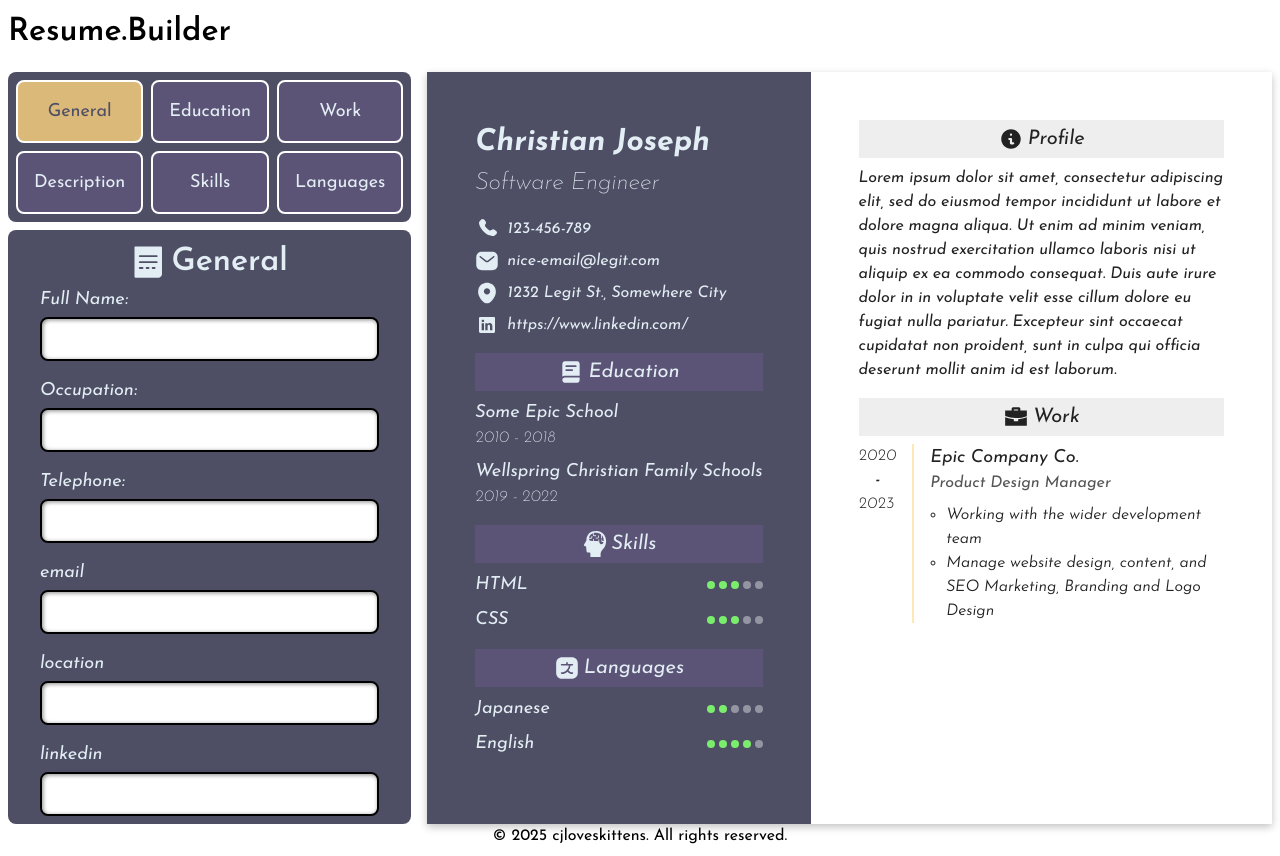
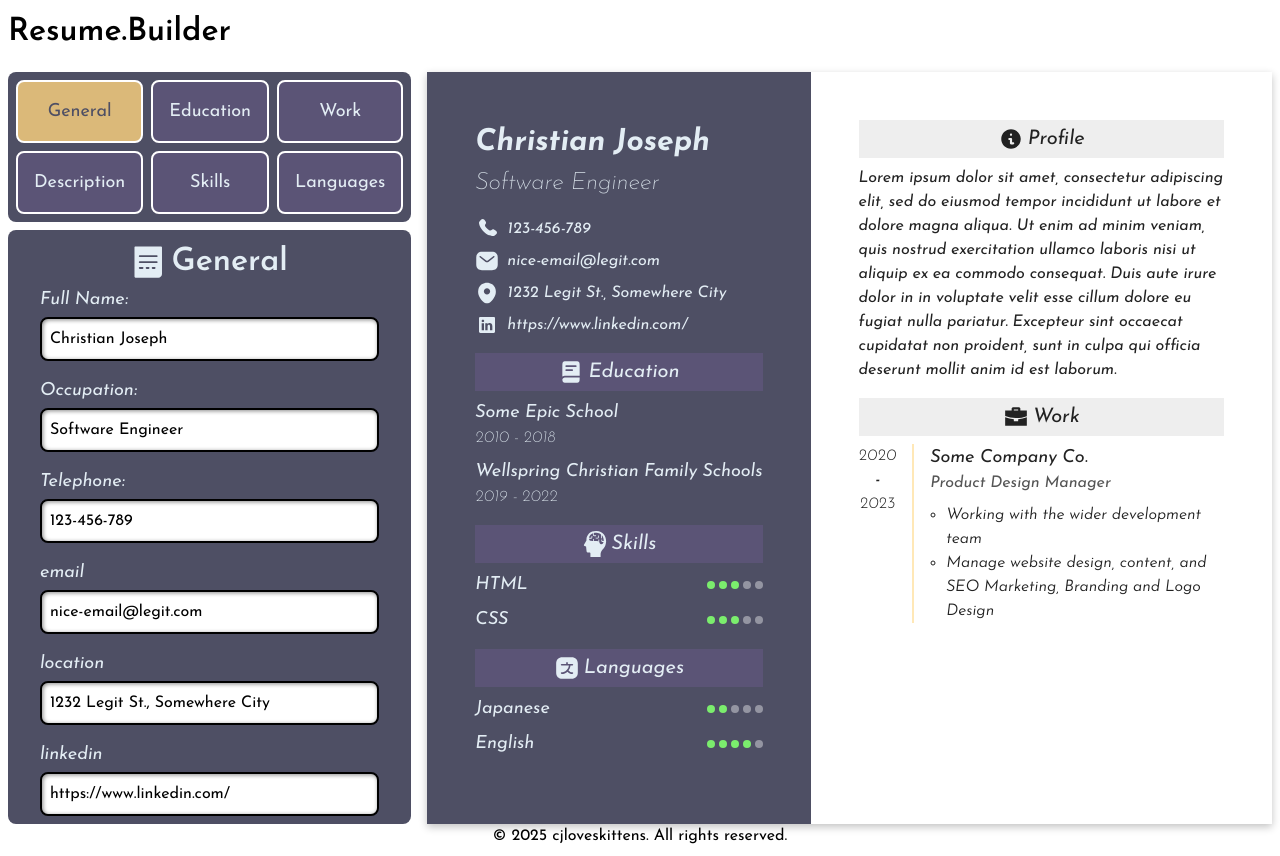
Before and after one commit to cjxo/resume-builder-client, a React (Vite) app: page / in a window 1280 px wide. Built offline with nearby package versions, Linux system fonts and the light colour scheme.

Commit message:
UI input mapping to rendering working

```diff
--- a/src/App.jsx
+++ b/src/App.jsx
@@ -1,4 +1,5 @@
 //import { Outlet } from "react-router-dom";
+import { useState } from "react";
 
 import TopBar from "./components/TopBar";
 import BottomBar from "./components/BottomBar";
@@ -6,12 +7,82 @@ import ResumeInput from "./components/ResumeInput";
 import ResumeDisplay from "./components/ResumeDisplay";
 
 const App = () => {
+  // we should probably do useContext/Providers here!
+  const [general, setGeneral] = useState({
+    fullName: "Christian Joseph",
+    occupation: "Software Engineer",
+    telephone: "123-456-789",
+    email: "nice-email@legit.com",
+    location: "1232 Legit St., Somewhere City",
+    linkedin: "https://www.linkedin.com/",
+  });
+  const [skills, setSkills] = useState([
+    { id: 1, name: "HTML", level: 3, },
+    { id: 2, name: "CSS", level: 3, },
+  ]);
+
+  const [languages, setLanguages] = useState([
+    { id: 1, name: "Japanese", level: 2, },
+    { id: 2, name: "English", level: 4, },
+  ]);
+
+  const [schools, setSchools] = useState([
+    {
+      id: 1,
+      name: "Some Epic School",
+      from: 2010,
+      to: 2018
+    },
+    {
+      id: 2,
+      name: "Wellspring Christian Family Schools",
+      from: 2019,
+      to: 2022,
+    },
+  ]);
+
+  const [works, setWorks] = useState([
+    {
+      id: 1,
+      name: "Some Company Co.",
+      from: 2020,
+      to: 2023,
+      position: "Product Design Manager",
+      achievements: [
+        "Working with the wider development team",
+        "Manage website design, content, and SEO Marketing, Branding and Logo Design",
+      ],
+    },
+  ]);
+
+  const [description, setDescription] = useState("Lorem ipsum dolor sit amet, consectetur adipiscing elit, sed do eiusmod tempor incididunt ut labore et dolore magna aliqua. Ut enim ad minim veniam, quis nostrud exercitation ullamco laboris nisi ut aliquip ex ea commodo consequat. Duis aute irure dolor in in voluptate velit esse cillum dolore eu fugiat nulla pariatur. Excepteur sint occaecat cupidatat non proident, sunt in culpa qui officia deserunt mollit anim id est laborum.");
+
   return (
     <>
       <TopBar />
       <main className="main-content">
-        <ResumeInput />
-        <ResumeDisplay />
+        <ResumeInput
+          general={general}
+          setGeneral={setGeneral}
+          skills={skills}
+          setSkills={setSkills}
+          languages={languages}
+          setLanguages={setLanguages}
+          schools={schools}
+          setSchools={setSchools}
+          works={works}
+          setWorks={setWorks}
+          description={description}
+          setDescription={setDescription}
+        />
+        <ResumeDisplay
+          general={general}
+          skills={skills}
+          languages={languages}
+          schools={schools}
+          works={works}
+          description={description}
+        />
       </main>
       <BottomBar />
     </>
--- a/src/components/ResumeDisplay.jsx
+++ b/src/components/ResumeDisplay.jsx
@@ -1,12 +1,12 @@
 import styles from "../styles/component.module.css";
 import LevelCircles from "./LevelCircles";
 
-const GeneralDisplay = () => {
+const GeneralDisplay = ({ general }) => {
   return (
     <div className={styles.generalDisplay}>
       <div>
-        <h2 className={styles.name}>Christian Joseph</h2>
-        <h2 className={styles.occupation}>Software Engineer</h2>
+        <h2 className={styles.name}>{general.fullName}</h2>
+        <h2 className={styles.occupation}>{general.occupation}</h2>
       </div>
 
       <ul>
@@ -15,7 +15,7 @@ const GeneralDisplay = () => {
             src="./svgrepo/phone-svgrepo-com.svg"
             alt="Telephone Number"
           />
-          <p>123-456-789</p>
+          <p>{general.telephone}</p>
         </li>
 
         <li>
@@ -23,7 +23,7 @@ const GeneralDisplay = () => {
             src="./svgrepo/email-svgrepo-com.svg"
             alt="Email"
           />
-          <p>nice-email@legit.com</p>
+          <p>{general.email}</p>
         </li>
 
         <li>
@@ -31,7 +31,7 @@ const GeneralDisplay = () => {
             src="./svgrepo/location-svgrepo-com.svg"
             alt="Location"
           />
-          <p>1232 Legit St., Somewhere City</p>
+          <p>{general.location}</p>
         </li>
 
         <li>
@@ -39,14 +39,14 @@ const GeneralDisplay = () => {
             src="./svgrepo/linkedin-svgrepo-com.svg"
             alt="LinkedIn"
           />
-          <p>https://www.linkedin.com/</p>
+          <p>{general.linkedin}</p>
         </li>
       </ul>
     </div>
   );
 };
 
-const EducationDisplay = () => {
+const EducationDisplay = ({ schools }) => {
   return (
     <div className={styles.educationDisplay}>
       <div className={styles.displayHeader}>
@@ -57,14 +57,12 @@ const EducationDisplay = () => {
         <h2>Education</h2>
       </div>
       <ul>
-        <li>
-          <h3>Some Epic School</h3>
-          <p>2010 - 2018</p>
+        {schools.map(school => (
+          <li key={school.id}>
+            <h3>{school.name}</h3>
+            <p>{school.from + " - " + school.to}</p>
           </li>
-        <li>
-          <h3>Wellspring Christian Family Schools</h3>
-          <p>2019 - 2022</p>
-        </li>
+        ))}
       </ul>
     </div>
   );
@@ -92,7 +90,7 @@ const SkillsDisplay = ({ name, imgSrc, skills }) => {
   );
 };
 
-const ProfileDisplay = () => {
+const ProfileDisplay = ({ description }) => {
   return (
     <div className={styles.profileDisplay}>
       <div className={styles.displayHeader}>
@@ -103,13 +101,13 @@ const ProfileDisplay = () => {
         <h2>Profile</h2>
       </div>
       <p>
-        Lorem ipsum dolor sit amet, consectetur adipiscing elit, sed do eiusmod tempor incididunt ut labore et dolore magna aliqua. Ut enim ad minim veniam, quis nostrud exercitation ullamco laboris nisi ut aliquip ex ea commodo consequat. Duis aute irure dolor in in voluptate velit esse cillum dolore eu fugiat nulla pariatur. Excepteur sint occaecat cupidatat non proident, sunt in culpa qui officia deserunt mollit anim id est laborum.
+        {description}
       </p>
     </div>
   );
 };
 
-const WorkDisplay = () => {
+const WorkDisplay = ({ works }) => {
   return (
     <div className={styles.workDisplay}>
       <div className={styles.displayHeader}>
@@ -120,47 +118,51 @@ const WorkDisplay = () => {
         <h2>Work</h2>
       </div>
       <ul className={styles.workList}>
-        <li>
+        {works.map(work => (
+          <li key={work.id}>
             <div className={styles.year}>
-            <p>2020</p>
+              <p>{work.from}</p>
               <p>-</p>
-            <p>2023</p>
+              <p>{work.to}</p>
             </div>
 
             <div className={styles.verticalBar}>
             </div>
 
             <div className={styles.desc}>
-            <h3 className={styles.workName}>Epic Company Co.</h3>
-            <p className={styles.workPos}>Product Design Manager</p>
+              <h3 className={styles.workName}>{work.name}</h3>
+              <p className={styles.workPos}>{work.position}</p>
 
               <ul className={styles.achievementList}>
-              <li>Working with the wider development team</li>
-              <li>Manage website design, content, and SEO Marketing, Branding and Logo Design</li>
+                {work.achievements.map(achievement => (
+                  <li key={achievement}>{achievement}</li>
+                ))}
               </ul>
             </div>
           </li>
+        ))}
       </ul>
     </div>
   );
 };
 
-const ResumeDisplay = () => {
-  const skills = [
-    { id: 1, name: "HTML", level: 3, },
-    { id: 2, name: "CSS", level: 3, },
-  ];
+const ResumeDisplay =
+  ({
+    general,
+    skills,
+    languages,
+    schools,
+    works,
+    description,
+  }) => {
 
-  const languages = [
-    { id: 1, name: "Japanese", level: 2, },
-    { id: 2, name: "English", level: 4, },
-  ];
-
+  // TODO(cj): displaying long worded fields will expand the resume. find a way to prevent this.
+  // TODO(cj): we need to decide the correct dimensions of the resume
   return (
     <section className={styles.resumeDisplay}>
       <div className={styles.leftSide}>
-        <GeneralDisplay />
-        <EducationDisplay />
+        <GeneralDisplay general={general} />
+        <EducationDisplay schools={schools} />
         <SkillsDisplay
           name="Skills"
           skills={skills}
@@ -174,8 +176,8 @@ const ResumeDisplay = () => {
       </div>
 
       <div className={styles.rightSide}>
-        <ProfileDisplay />
-        <WorkDisplay />
+        <ProfileDisplay description={description} />
+        <WorkDisplay works={works} />
       </div>
     </section>
   );
--- a/src/components/ResumeInput.jsx
+++ b/src/components/ResumeInput.jsx
@@ -7,35 +7,52 @@ import ResumeForm, { ResumeInputField, ResumeCancelOk } from "./ResumeForm";
 import GenericEntryContainer from "./GenericEntryContainer";
 import LevelCircles from "./LevelCircles";
 
-const GeneralInterface = () => {
+const GeneralInterface = ({ general, setGeneral }) => {
   return (
     <ResumeForm>
-      <ResumeInputField label="Full Name:" name="full-name" />
-      <ResumeInputField label="Occupation:" name="occupation" />
-      <ResumeInputField type="tel" label="Telephone:" name="telephone" />
-      <ResumeInputField type="email" label="email" name="email" />
-      <ResumeInputField label="location" name="location" />
-      <ResumeInputField label="linkedin" name="linkedin" />
+      <ResumeInputField
+        value={general.fullName}
+        onChange={(e) => setGeneral({ ...general, fullName: e.target.value })}
+        label="Full Name:"
+        name="full-name"
+      />
+      <ResumeInputField
+        value={general.occupation}
+        onChange={(e) => setGeneral({ ...general, occupation: e.target.value })}
+        label="Occupation:"
+        name="occupation"
+      />
+      <ResumeInputField
+        value={general.telephone}
+        onChange={(e) => setGeneral({ ...general, telephone: e.target.value })}
+        type="tel"
+        label="Telephone:"
+        name="telephone"
+      />
+      <ResumeInputField
+        value={general.email}
+        onChange={(e) => setGeneral({ ...general, email: e.target.value })}
+        type="email"
+        label="email"
+        name="email"
+      />
+      <ResumeInputField
+        value={general.location}
+        onChange={(e) => setGeneral({ ...general, location: e.target.value })}
+        label="location"
+        name="location"
+      />
+      <ResumeInputField
+        value={general.linkedin}
+        onChange={(e) => setGeneral({ ...general, linkedin: e.target.value })}
+        label="linkedin"
+        name="linkedin"
+      />
     </ResumeForm>
   );
 };
 
-const EducationInterface = () => {
-  const [schools, setSchools] = useState([
-    {
-      id: 1,
-      name: "Some Epic School",
-      from: 2010,
-      to: 2018
-    },
-    {
-      id: 2,
-      name: "Wellspring Christian Family Schools",
-      from: 2019,
-      to: 2022,
-    },
-  ]);
-
+const EducationInterface = ({ schools, setSchools }) => {
   const [addingExperience, setAddingExperience] = useState(false);
 
   const handleSubmit = (e) => {
@@ -84,20 +101,7 @@ const EducationInterface = () => {
   }
 };
 
-const WorkInterface = () => {
-  const [works, setWorks] = useState([
-    {
-      id: 1,
-      name: "Some Company Co.",
-      from: 2020,
-      to: 2023,
-      position: "Product Design Manager",
-      achievements: [
-        "Working with the wider development team",
-        "Manage website design, content, and SEO Marketing, Branding and Logo Design",
-      ],
-    },
-  ]);
+const WorkInterface = ({ works, setWorks }) => {
   const [addingExperience, setAddingExperience] = useState(false);
   const inputRef = useRef();
   const [addingAchievement, setAddingAchievement] = useState(false);
@@ -123,7 +127,7 @@ const WorkInterface = () => {
     const companyName = fd.get("company-name");
     const workFrom = fd.get("work-from");
     const workTo = fd.get("work-to");
-    const position = fd.get("work-position");
+    const position = fd.get("position");
 
     setWorks([...works,
     {
@@ -220,10 +224,13 @@ const WorkInterface = () => {
   }
 };
 
-const DescriptionInterface = () => {
+const DescriptionInterface = ({ description, setDescription }) => {
+  const handleChange = (e) => {
+    setDescription(e.target.value);
+  };
   return (
     <ResumeForm>
-      <textarea rows="10"></textarea>
+      <textarea rows="10" value={description} onChange={handleChange}></textarea>
     </ResumeForm>
   );
 };
@@ -302,7 +309,15 @@ const SkillsInterface = ({ entryList, setEntryList }) => {
   }
 };
 
-const SkillsInput = () => {
+const SkillsInput =
+  ({
+    general, setGeneral,
+    skills, setSkills,
+    languages, setLanguages,
+    schools, setSchools,
+    works, setWorks,
+    description, setDescription,
+  }) => {
   const fields = [
     {
       id: 1,
@@ -338,15 +353,6 @@ const SkillsInput = () => {
 
   const [selected, setSelected] = useState(1);
 
-  const [skills, setSkills] = useState([
-    { id: 1, name: "HTML", level: 3, },
-    { id: 2, name: "CSS", level: 3, },
-  ]);
-
-  const [languages, setLanguages] = useState([
-    { id: 1, name: "Japanese", level: 2, },
-    { id: 2, name: "English", level: 4, },
-  ]);
   return (
     <section className={styles.resumeInput}>
       <ul className={styles.inputList}>
@@ -371,13 +377,13 @@ const SkillsInput = () => {
           <h2>{fields[selected - 1].name}</h2>
         </div>
         {(selected === 1) ? (
-          <GeneralInterface />
+          <GeneralInterface general={general} setGeneral={setGeneral} />
         ) : (selected === 2) ? (
-          <EducationInterface />
+          <EducationInterface schools={schools} setSchools={setSchools} />
         ) : (selected === 3) ? (
-          <WorkInterface />
+          <WorkInterface works={works} setWorks={setWorks} />
         ) : (selected === 4) ? (
-          <DescriptionInterface />
+          <DescriptionInterface description={description} setDescription={setDescription} />
         ) : (selected === 5) ? (
           <SkillsInterface entryList={skills} setEntryList={setSkills} />
         ) : (selected === 6) ? (
--- a/src/styles/component.module.css
+++ b/src/styles/component.module.css
@@ -424,10 +424,10 @@ form.resumeForm {
       .year {
         p {
           font-weight: 300;
+          text-align: center;
         }
 
         p:nth-child(2) {
-          text-align: center;
           font-weight: 600;
         }
       }
```
Lines whose indentation alone changed are shown as unchanged.
